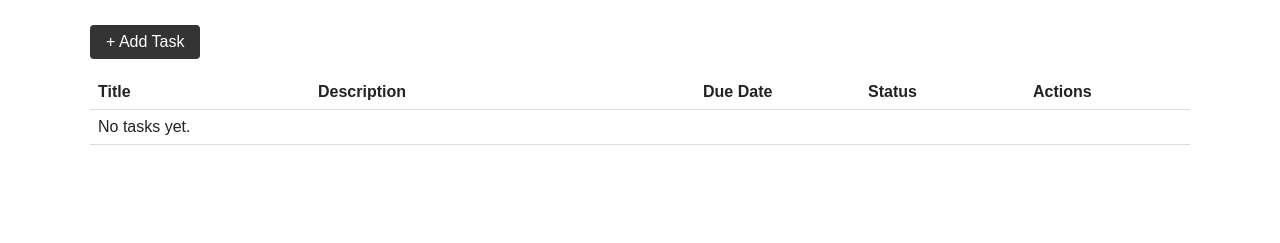
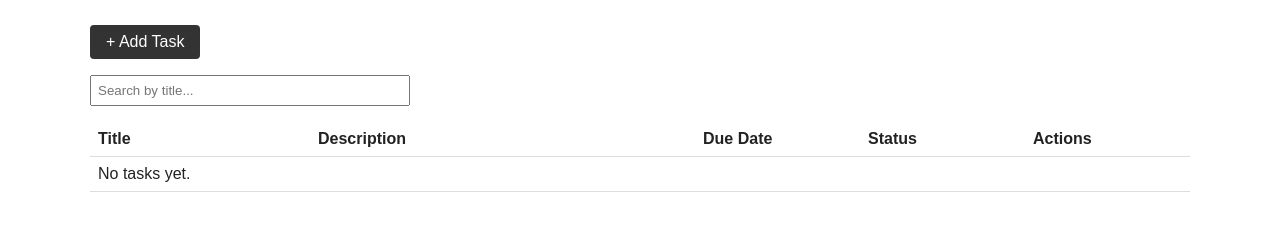
Before and after one commit to jomagjo/task-manager, a Django app: template tasks/templates/tasks/task_list.html in a window 1280 px wide. Shown: the part 138-381 px from the top of the page. Run offline with Django 3.2, Linux system fonts and the light colour scheme; the template is opened without the code that fills it, so the values that code supplies are empty.

Commit message:
Add live title search to the task list page
A search box above the table filters rows client-side as you type -
case-insensitive substring match against each task's title, no page
reload. Shows a "No matching tasks" row when nothing matches. Pure
JS/CSS addition, no backend changes since all of a user's tasks are
already rendered on the page (no pagination to work around).

Co-Authored-By: Claude Sonnet 5 <noreply@anthropic.com>

```diff
--- a/tasks/templates/tasks/task_list.html
+++ b/tasks/templates/tasks/task_list.html
@@ -1,6 +1,13 @@
 {% extends "base.html" %} {% block content %}
 <h1>Get these Tasks Done, {{ user.username }}!</h1>
 <a class="btn" href="{% url 'task_add' %}">+ Add Task</a>
+
+<input
+  type="text"
+  id="title-search"
+  class="search-input"
+  placeholder="Search by title..."
+/>
 
 <table>
   <colgroup>
@@ -22,7 +29,7 @@
   <tbody>
     {% for task in tasks %}
     <tr class="status-row status-row-{{ task.status }}">
-      <td>{{ task.title }}</td>
+      <td class="task-title">{{ task.title }}</td>
       <td>
         {% if task.description %} {% if task.description|length > 50 %}
         <details class="description-details">
@@ -69,6 +76,34 @@
       <td colspan="5">No tasks yet.</td>
     </tr>
     {% endfor %}
+    <tr id="no-results-row" style="display: none">
+      <td colspan="5">No matching tasks.</td>
+    </tr>
   </tbody>
 </table>
+
+<script>
+  (function () {
+    var searchInput = document.getElementById("title-search");
+    var rows = document.querySelectorAll("tr.status-row");
+    var noResultsRow = document.getElementById("no-results-row");
+
+    searchInput.addEventListener("input", function () {
+      var query = searchInput.value.trim().toLowerCase();
+      var visibleCount = 0;
+
+      rows.forEach(function (row) {
+        var titleCell = row.querySelector(".task-title");
+        var title = titleCell ? titleCell.textContent.toLowerCase() : "";
+        var matches = title.indexOf(query) !== -1;
+        row.style.display = matches ? "" : "none";
+        if (matches) {
+          visibleCount += 1;
+        }
+      });
+
+      noResultsRow.style.display = visibleCount === 0 ? "" : "none";
+    });
+  })();
+</script>
 {% endblock %}
--- a/templates/base.html
+++ b/templates/base.html
@@ -106,6 +106,11 @@
         text-decoration: none;
         border-radius: 4px;
       }
+      .search-input {
+        display: block;
+        max-width: 320px;
+        margin: 16px 0 0;
+      }
       form p {
         margin-bottom: 12px;
       }
```
